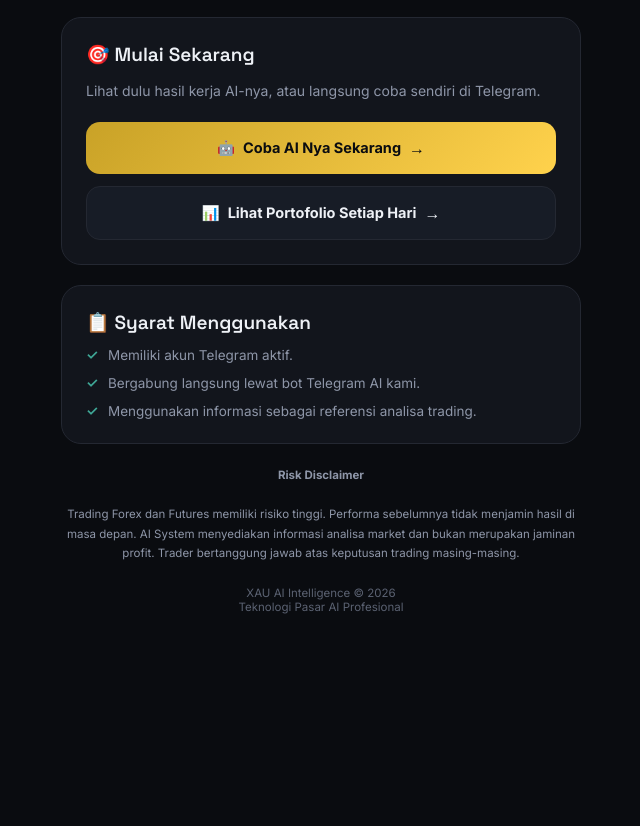
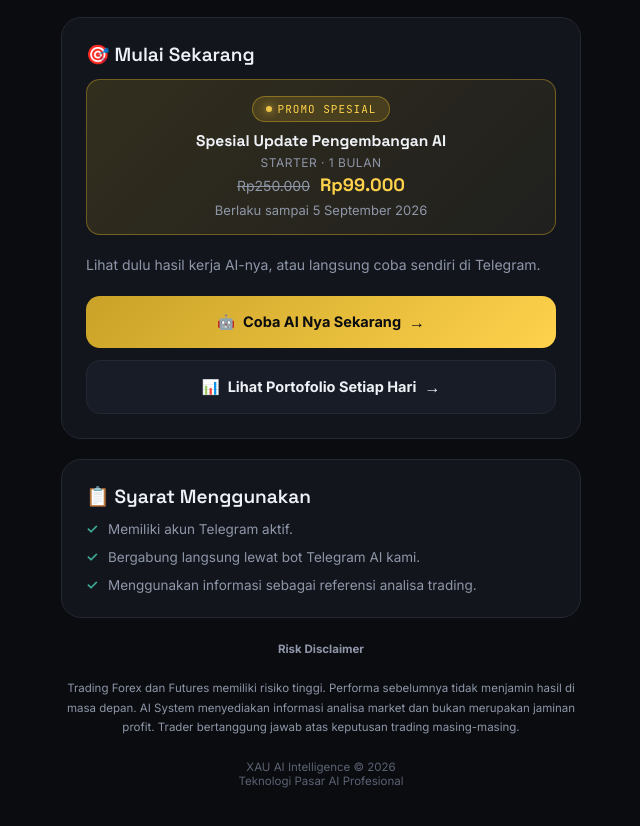
Before and after one commit to yuriandiarma15-lang/signalAIXAU, a website: page public/index.html in a window 1280 px wide. Shown: the part 1280-2106 px from the top of the page, without its empty margins (319-959 px from the left). Before the commit the page ends 1934 px from the top, so only its background shows below. Drawn offline with Linux system fonts and the light colour scheme.

Commit message:
Update index.html

```diff
--- a/public/index.html
+++ b/public/index.html
@@ -216,6 +216,75 @@
   }
   .step b{ display:block; font-size:14px; margin-bottom:2px; }
   .step .desc{ font-size:13px; color:var(--text-muted); line-height:1.6; }
+
+  /* ===== Promo banner ===== */
+  .promo-banner{
+    margin-bottom:18px;
+    padding:16px;
+    border-radius:14px;
+    text-align:center;
+    background:linear-gradient(135deg, rgba(201,162,39,.18), rgba(255,210,76,.06));
+    border:1px solid rgba(201,162,39,.45);
+    position:relative;
+    overflow:hidden;
+  }
+  .promo-tag{
+    display:inline-flex;
+    align-items:center;
+    gap:6px;
+    padding:5px 13px;
+    border-radius:50px;
+    background:rgba(201,162,39,.2);
+    border:1px solid rgba(201,162,39,.5);
+    color:var(--gold-bright);
+    font-family:var(--font-mono);
+    font-size:11px;
+    letter-spacing:1px;
+    text-transform:uppercase;
+    margin-bottom:9px;
+  }
+  .promo-tag .dot{
+    width:6px; height:6px; border-radius:50%;
+    background:var(--gold-bright);
+    box-shadow:0 0 8px var(--gold-bright);
+    animation:pulse 1.6s ease-in-out infinite;
+  }
+  .promo-title{
+    margin:0 0 4px;
+    font-family:var(--font-display);
+    font-weight:700;
+    font-size:15.5px;
+    color:var(--text);
+  }
+  .promo-price{
+    margin:0 0 6px;
+    font-size:14px;
+    color:var(--text);
+  }
+  .promo-price .promo-price-label{
+    display:block;
+    font-size:12px;
+    color:var(--text-muted);
+    margin-bottom:3px;
+    text-transform:uppercase;
+    letter-spacing:.5px;
+  }
+  .promo-old{
+    color:var(--text-muted);
+    text-decoration:line-through;
+    margin-right:6px;
+  }
+  .promo-new{
+    font-family:var(--font-display);
+    font-weight:700;
+    font-size:18px;
+    color:var(--gold-bright);
+  }
+  .promo-desc{
+    margin:0;
+    font-size:13px;
+    color:var(--text-muted);
+  }
 
   /* ===== CTA section (replaces pricing) ===== */
   .cta-stack{ display:flex; flex-direction:column; gap:12px; }
@@ -474,6 +543,18 @@
 
   <div class="card">
     <h2 id="ctaTitle">🎯 Mulai Sekarang</h2>
+
+    <div class="promo-banner">
+      <span class="promo-tag"><span class="dot"></span> <span id="promoBadge">PROMO SPESIAL</span></span>
+      <p class="promo-title" id="promoTitle">Spesial Update Pengembangan AI</p>
+      <p class="promo-price">
+        <span class="promo-price-label" id="promoPriceLabel">STARTER · 1 Bulan</span>
+        <s class="promo-old">Rp250.000</s>
+        <span class="promo-new">Rp99.000</span>
+      </p>
+      <p class="promo-desc" id="promoDesc">Berlaku sampai 5 September 2026</p>
+    </div>
+
     <p class="text" id="ctaText" style="margin-bottom:18px;">Lihat dulu hasil kerja AI-nya, atau langsung coba sendiri di Telegram.</p>
     <div class="cta-stack">
       <a class="btn" id="ctaTrial" href="https://t.me/Intradayxauusd_bot" target="_blank" onclick="gtag('event','free_trial_click');">
@@ -544,6 +625,10 @@ const i18n = {
   step3Desc:       { id: "Informasi entry dikirim secara real-time ke Telegram Anda.", en: "Entry information is delivered to your Telegram in real time.", zh: "入场信息实时发送到您的 Telegram。" },
 
   ctaTitle:        { id: "🎯 Mulai Sekarang", en: "🎯 Get Started", zh: "🎯 立即开始" },
+  promoBadge:      { id: "PROMO SPESIAL", en: "SPECIAL PROMO", zh: "特别优惠" },
+  promoTitle:      { id: "Spesial Update Pengembangan AI", en: "Special AI Development Update", zh: "AI 开发特别更新" },
+  promoPriceLabel: { id: "STARTER · 1 Bulan", en: "STARTER · 1 Month", zh: "STARTER · 1 个月" },
+  promoDesc:       { id: "Berlaku sampai 5 September 2026", en: "Valid until September 5, 2026", zh: "有效期至 2026 年 9 月 5 日" },
   ctaText:         { id: "Lihat dulu hasil kerja AI-nya, atau langsung coba sendiri di Telegram.", en: "Check out the AI's track record first, or try it yourself on Telegram.", zh: "先看看 AI 的实际表现，或直接在 Telegram 上试用。" },
   ctaTrialText:    { id: "Coba AI Nya Sekarang", en: "Try the AI Now", zh: "立即试用 AI" },
   ctaPortfolioText:{ id: "Lihat Portofolio Setiap Hari", en: "See the Daily Portfolio", zh: "查看每日投资组合" },
```
